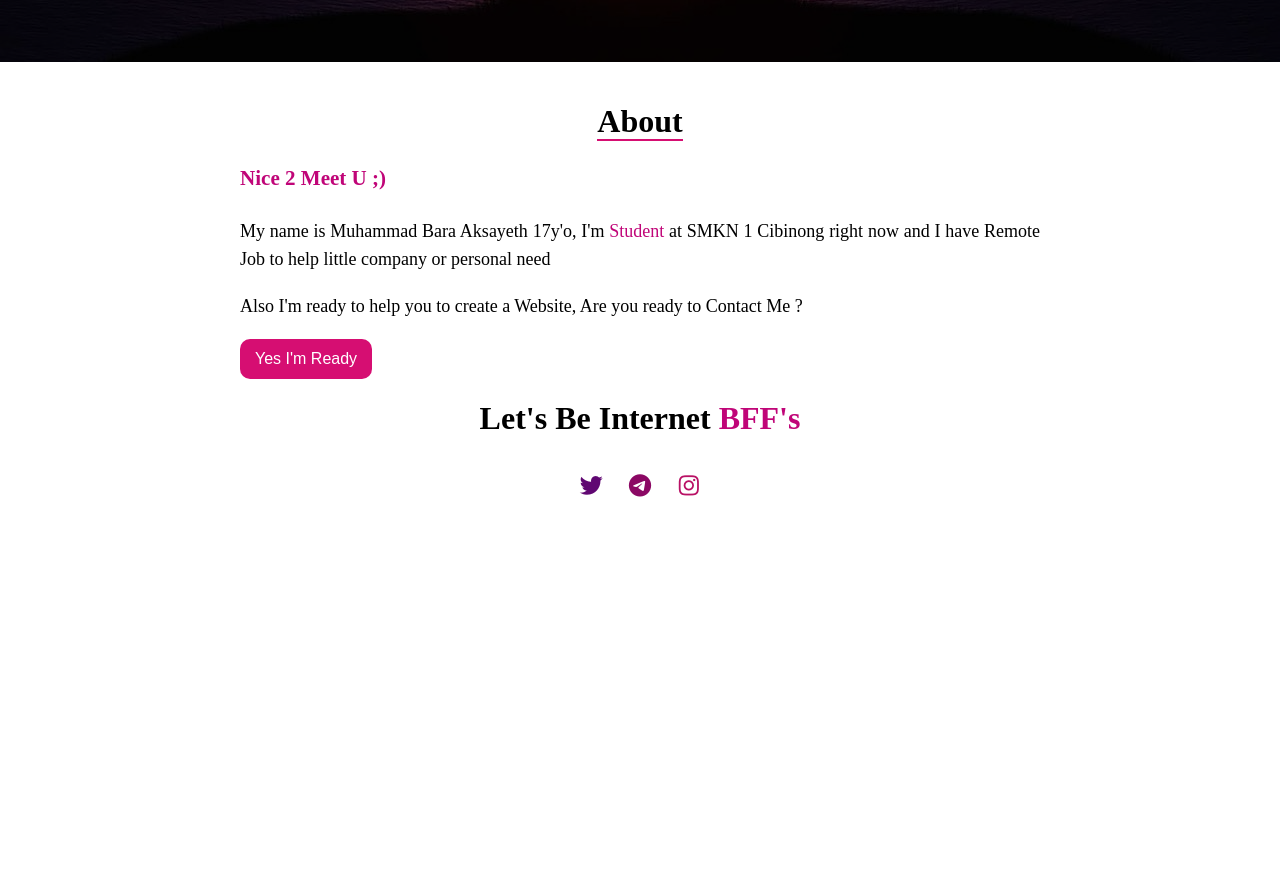
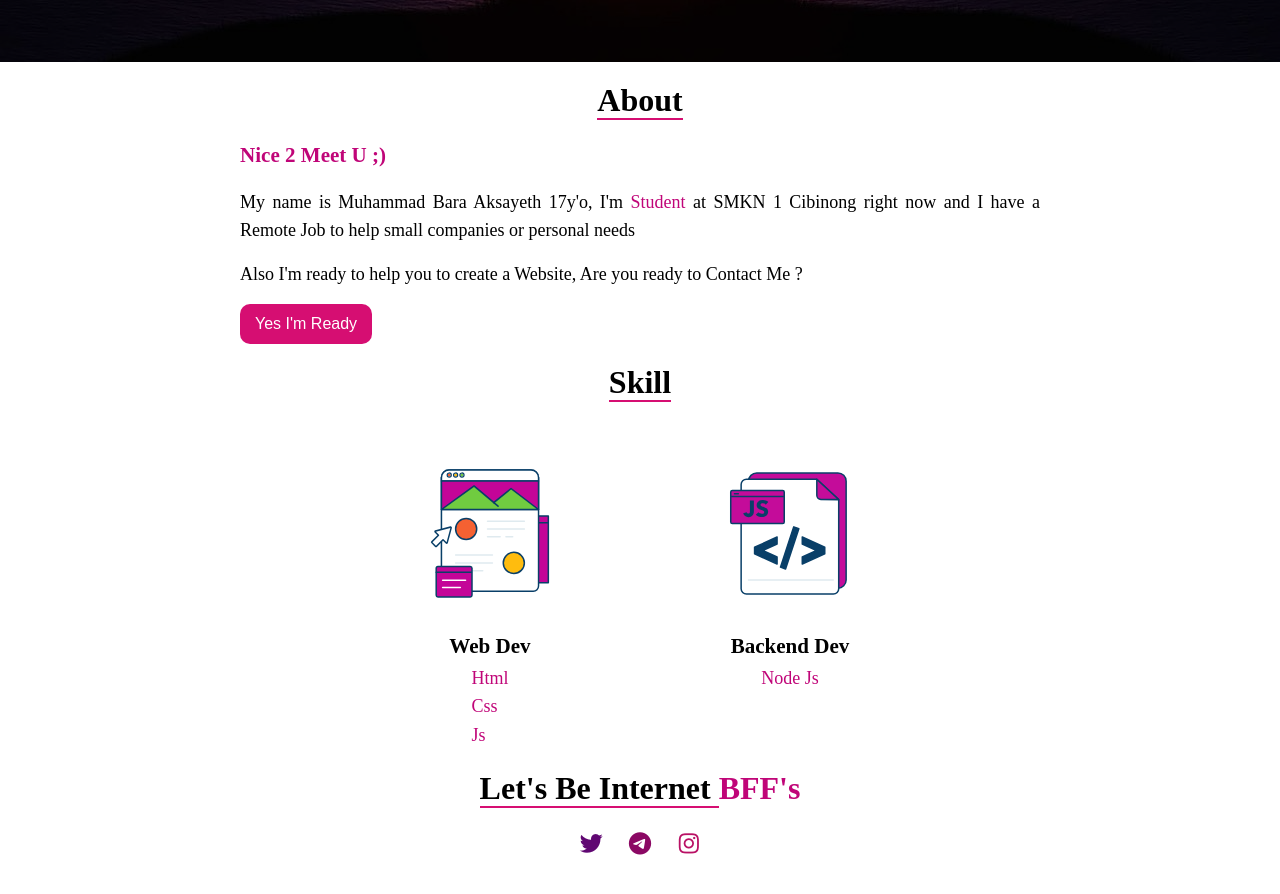
Before and after one commit to BaraAksayeth25/portofolio, a plain HTML site: page index.html in a window 1280 px wide. Shown: the part 578-1472 px from the top of the page. Drawn offline with Linux system fonts and the light colour scheme.

Commit message:
feat(section): skill section

```diff
--- a/index.html
+++ b/index.html
@@ -19,7 +19,7 @@
           </div>
           <div class="profile">
             <p class="text-name">
-              Hello I'm <strong class="purple">Muhammad Bara Aksayeth</strong>
+              Hello I'm <strong class="purple">Bara Aksayeth</strong>
             </p>
             <span>Backend Developer</span>
           </div>
@@ -45,8 +45,8 @@
                 <p>
                   My name is Muhammad Bara Aksayeth 17y'o, I'm
                   <span class="purple">Student</span> at SMKN 1 Cibinong right
-                  now and I have Remote Job to help little company or personal
-                  need
+                  now and I have a Remote Job to help small companies or
+                  personal needs
                 </p>
                 <p>
                   Also I'm ready to help you to create a Website, Are you ready
@@ -59,9 +59,49 @@
                 </p>
               </div>
             </div>
+            <div class="section skill">
+              <div class="header">
+                <h1><span class="title">Skill</span></h1>
+              </div>
+              <div class="body">
+                <div class="card">
+                  <div class="card-header">
+                    <object
+                      data="./assets/svg/landing_page_outline.svg"
+                      type="image/svg+xml"
+                    ></object>
+                  </div>
+                  <div class="card-body">
+                    <h3>Web Dev</h3>
+                    <ul>
+                      <li><span class="purple">Html</span></li>
+                      <li><span class="purple">Css</span></li>
+                      <li><span class="purple">Js</span></li>
+                    </ul>
+                  </div>
+                </div>
+                <div class="card">
+                  <div class="card-header">
+                    <object
+                      data="./assets/svg/javascript_outline.svg"
+                      type="image/svg+xml"
+                    ></object>
+                  </div>
+                  <div class="card-body">
+                    <h3>Backend Dev</h3>
+                    <ul>
+                      <li><span class="purple">Node Js</span></li>
+                    </ul>
+                  </div>
+                </div>
+              </div>
+            </div>
             <div class="section social-media">
               <div class="header">
-                <h1>Let's Be Internet <strong class="purple">BFF's</strong></h1>
+                <h1>
+                  <span class="title">Let's Be Internet </span>
+                  <strong class="purple">BFF's</strong>
+                </h1>
               </div>
               <div class="body">
                 <div class="account twitter">
--- a/src/styles/style.css
+++ b/src/styles/style.css
@@ -1,7 +1,10 @@
-html,
-body {
+* {
   padding: 0;
   margin: 0;
+}
+
+p {
+  margin: 15px 0;
 }
 
 body {
@@ -12,6 +15,9 @@ body {
   width: 100%;
   height: auto;
   padding-bottom: 1000px;
+}
+.section {
+  margin-bottom: 20px;
 }
 
 .container-head {
@@ -71,6 +77,7 @@ body {
   width: auto;
   height: 30px;
   margin: 5px;
+  user-select: none;
   background: transparent;
   display: flex;
   align-items: center;
@@ -162,3 +169,21 @@ body {
 .instagram:hover {
   color: rgb(155, 15, 85);
 }
+.card-header object {
+  width: 300px;
+}
+.skill .body {
+  display: flex;
+  justify-content: center;
+  flex-wrap: wrap;
+}
+.skill .body .card-body {
+  display: flex;
+  flex-direction: column;
+  justify-content: center;
+  align-items: center;
+  margin-top: -25px;
+}
+.skill ul {
+  list-style-type: none;
+}
```
Also changed, not shown: assets/svg/javascript_outline.svg (added), assets/svg/landing_page_outline.svg (added).
